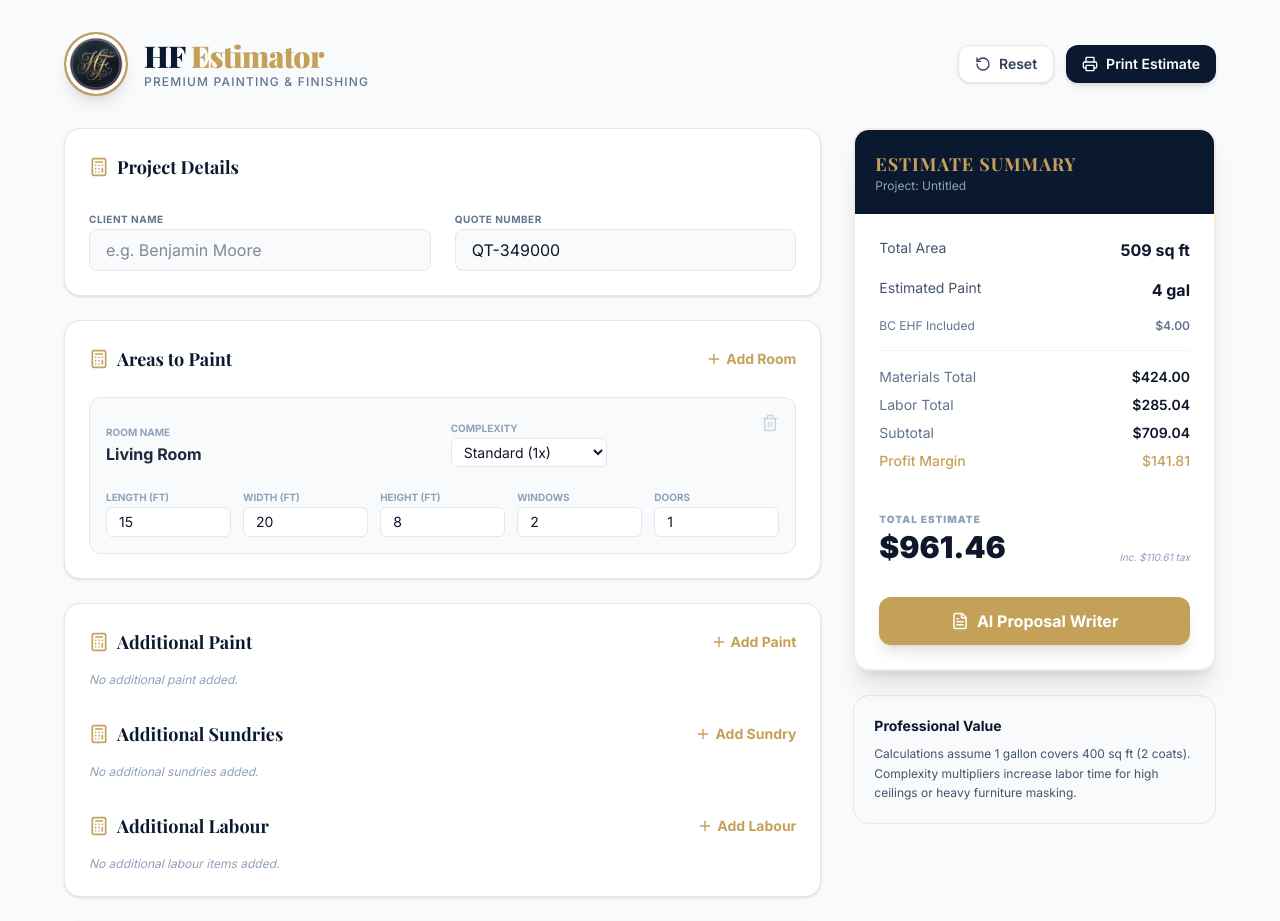
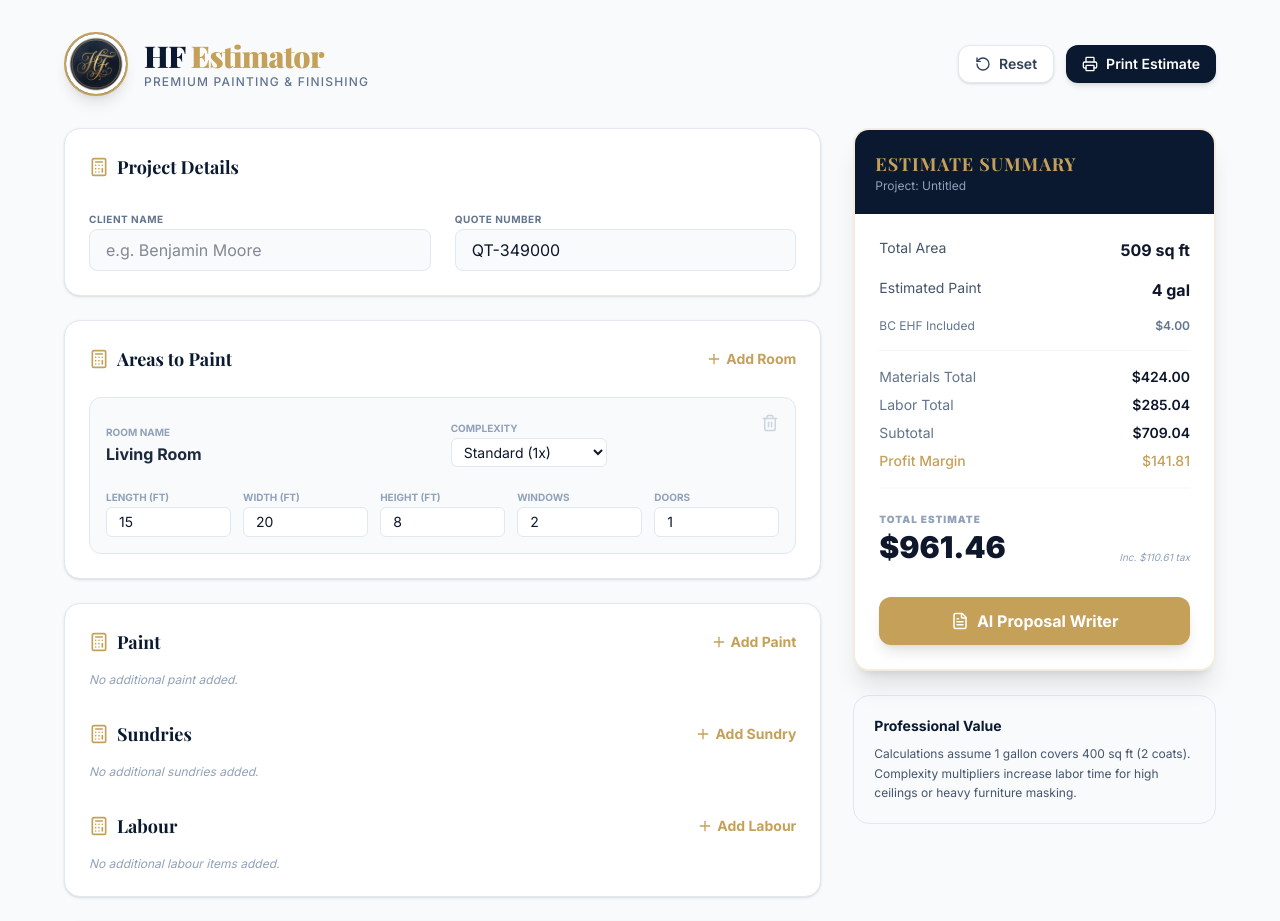
Before and after one commit to kielforeman-collab/hf-premium-estimator, a Next.js app: page / in a window 1280 px wide. Shown: the top 921 px of the page. Built offline with nearby package versions, Linux system fonts and the light colour scheme; a web font is replaced by a local one.

Commit message:
removed additional

```diff
--- a/components/PaintEstimator.tsx
+++ b/components/PaintEstimator.tsx
@@ -100,9 +100,9 @@ export default function PaintEstimator() {
       const sundryList = sundryItems.map(m => `${m.quantity}x ${m.size && m.size !== 'Each' ? m.size + ' ' : ''}${m.item} ${m.description ? `(${m.description}) ` : ''}($${(m.amount * (m.quantity || 1)).toFixed(2)})`).join(', ');
       const laborList = laborItems.map(l => `${l.quantity}x ${l.item} ${l.description ? `(${l.description}) ` : ''}($${(l.amount * (l.quantity || 1)).toFixed(2)})`).join(', ');
       const context = `
-        Additional Paint Materials: ${paintList || 'None'}
-        Additional Sundries: ${sundryList || 'None'}
-        Additional Labour: ${laborList || 'None'}
+        Paint Materials: ${paintList || 'None'}
+        Sundries: ${sundryList || 'None'}
+        Labour: ${laborList || 'None'}
       `;
       const text = await generateAIProposal(clientName || 'Valued Customer', rooms, totals.totalWallArea, totals.finalTotal, context);
       setProposal(text || '');
@@ -319,7 +319,7 @@ export default function PaintEstimator() {
                 <div>
                   <div className="flex items-center justify-between mb-4">
                     <h2 className="text-lg font-bold flex items-center gap-2 font-serif text-[#0a192f]">
-                      <Calculator className="text-[#c5a059]" size={20} /> Additional Paint
+                      <Calculator className="text-[#c5a059]" size={20} /> Paint
                     </h2>
                     <button
                       onClick={addPaintItem}
@@ -421,7 +421,7 @@ export default function PaintEstimator() {
                 <div>
                   <div className="flex items-center justify-between mb-4">
                     <h2 className="text-lg font-bold flex items-center gap-2 font-serif text-[#0a192f]">
-                      <Calculator className="text-[#c5a059]" size={20} /> Additional Sundries
+                      <Calculator className="text-[#c5a059]" size={20} /> Sundries
                     </h2>
                     <button
                       onClick={addSundryItem}
@@ -510,7 +510,7 @@ export default function PaintEstimator() {
                 <div>
                   <div className="flex items-center justify-between mb-4">
                     <h2 className="text-lg font-bold flex items-center gap-2 font-serif text-[#0a192f]">
-                      <Calculator className="text-[#c5a059]" size={20} /> Additional Labour
+                      <Calculator className="text-[#c5a059]" size={20} /> Labour
                     </h2>
                     <button
                       onClick={addLaborItem}
@@ -735,7 +735,7 @@ export default function PaintEstimator() {
                     <div>
                       {paintItems.length > 0 && (
                         <div className="mb-4">
-                          <h4 className="text-xs font-bold uppercase text-slate-400 mb-2">Additional Paint</h4>
+                          <h4 className="text-xs font-bold uppercase text-slate-400 mb-2">Paint</h4>
                           <ul className="text-sm space-y-1">
                             {paintItems.map(item => (
                               <li key={item.id} className="flex justify-between">
@@ -751,7 +751,7 @@ export default function PaintEstimator() {
                       )}
                       {sundryItems.length > 0 && (
                         <div>
-                          <h4 className="text-xs font-bold uppercase text-slate-400 mb-2">Additional Sundries</h4>
+                          <h4 className="text-xs font-bold uppercase text-slate-400 mb-2">Sundries</h4>
                           <ul className="text-sm space-y-1">
                             {sundryItems.map(item => (
                               <li key={item.id} className="flex justify-between">
@@ -769,7 +769,7 @@ export default function PaintEstimator() {
                   )}
                   {laborItems.length > 0 && (
                     <div>
-                      <h4 className="text-xs font-bold uppercase text-slate-400 mb-2">Additional Labour</h4>
+                      <h4 className="text-xs font-bold uppercase text-slate-400 mb-2">Labour</h4>
                       <ul className="text-sm space-y-1">
                         {laborItems.map(item => (
                           <li key={item.id} className="flex justify-between">
```
